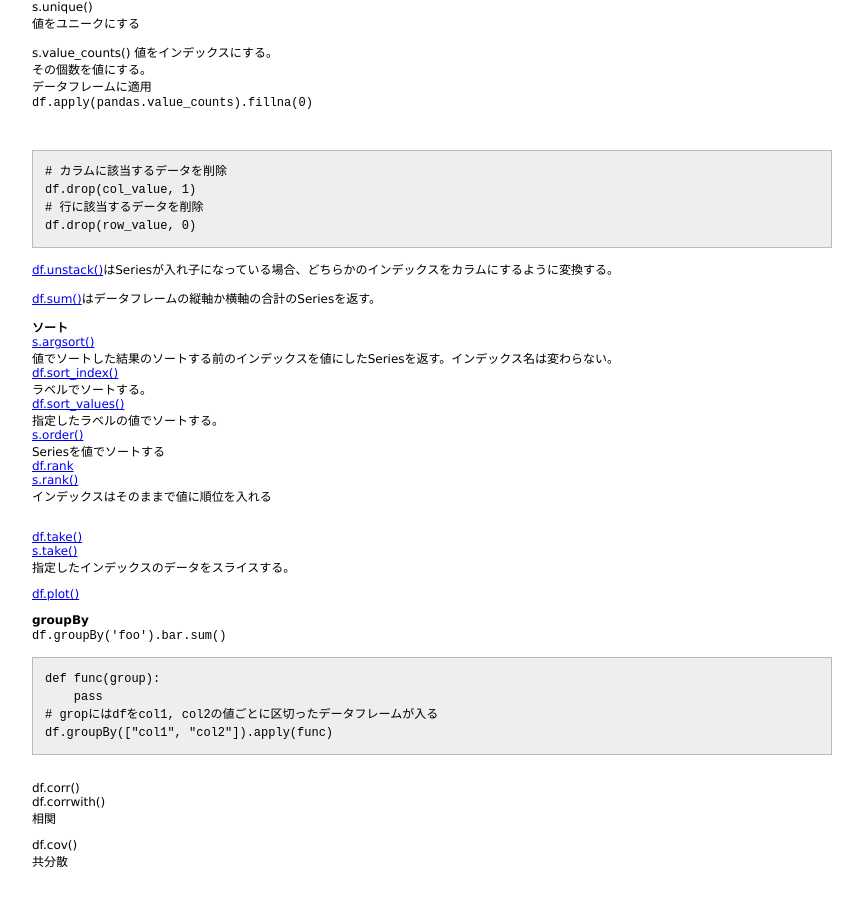
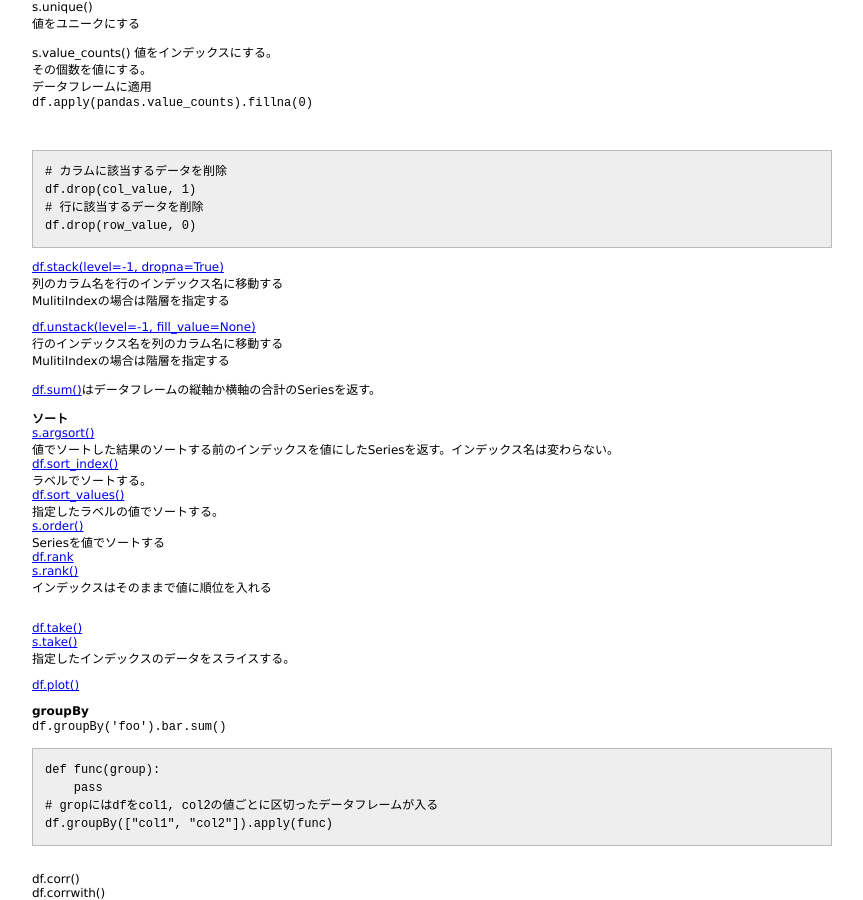
Before and after one commit to 38elements/38elements.github.com, a Jekyll site: the page built from _posts/2016-04-24-pandas.md, in a window 1280 px wide and 900 px high, scrolled down 4450 px. Shown: the whole window, without its empty margins (208-1071 px from the left). Built offline with Jekyll 4.4.1, drawn with Linux system fonts in a browser that asks for light colours.

Commit message:
Update 2016-04-24-pandas.md

````diff
--- a/_posts/2016-04-24-pandas.md
+++ b/_posts/2016-04-24-pandas.md
@@ -294,7 +294,13 @@ df.drop(col_value, 1)
 df.drop(row_value, 0)
 ```
 
-[df.unstack()](http://pandas.pydata.org/pandas-docs/stable/generated/pandas.DataFrame.unstack.html)はSeriesが入れ子になっている場合、どちらかのインデックスをカラムにするように変換する。
+[df.stack(level=-1, dropna=True)](http://pandas.pydata.org/pandas-docs/stable/generated/pandas.DataFrame.stack.html)
+列のカラム名を行のインデックス名に移動する
+MulitiIndexの場合は階層を指定する
+
+[df.unstack(level=-1, fill_value=None)](http://pandas.pydata.org/pandas-docs/stable/generated/pandas.DataFrame.unstack.html)
+行のインデックス名を列のカラム名に移動する
+MulitiIndexの場合は階層を指定する
 
 [df.sum()](http://pandas.pydata.org/pandas-docs/stable/generated/pandas.DataFrame.sum.html)はデータフレームの縦軸か横軸の合計のSeriesを返す。
 
````
